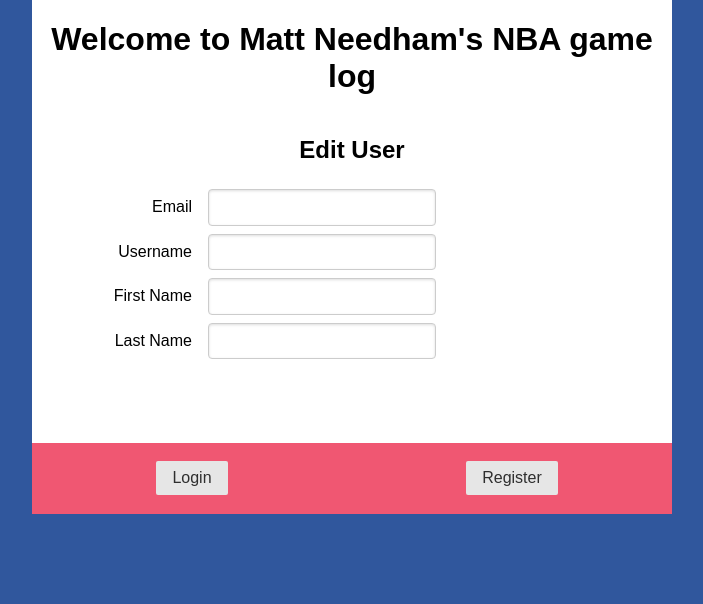
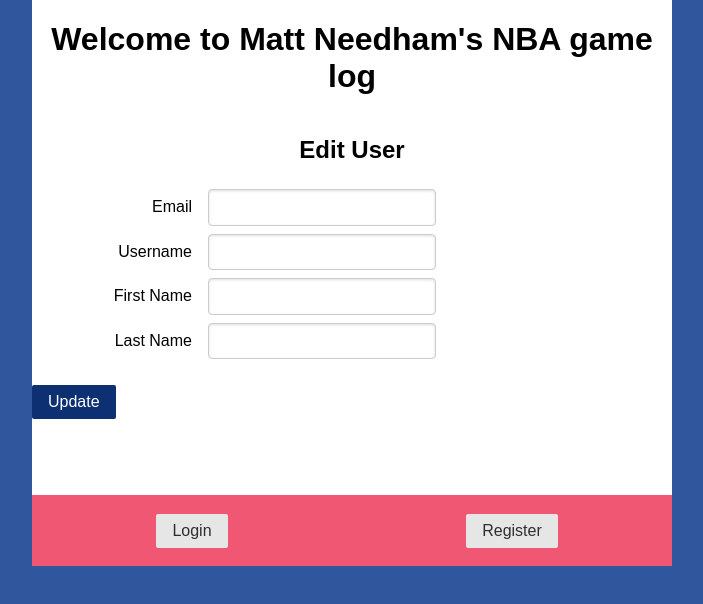
Before and after one commit to mneedham91/nba-game-log, an Angular app: page /edit-user/1 in a window 1280 px wide. Shown: the top 604 px of the page, without its empty margins (288-991 px from the left). Built offline with nearby package versions, Linux system fonts and the light colour scheme; no server answers.

Commit message:
adding formControl to from on edit-user

```diff
--- a/src/app/edit-user/edit-user.component.html
+++ b/src/app/edit-user/edit-user.component.html
@@ -22,6 +22,12 @@
       			<label for="last_name">Last Name</label>
       			<input id="last_name" formControlName="last_name" type="text" placeholder="{{user?.last_name}}">
       		</div>
+          <div class="pure-u-1">
+            <div></div>
+          </div>
+          <div class="pure-u-1">
+            <button class="pure-button pure-input-1-8 pure-button-primary">Update</button>
+          </div>
       	</fieldset>
       </form>
     </div>
```
